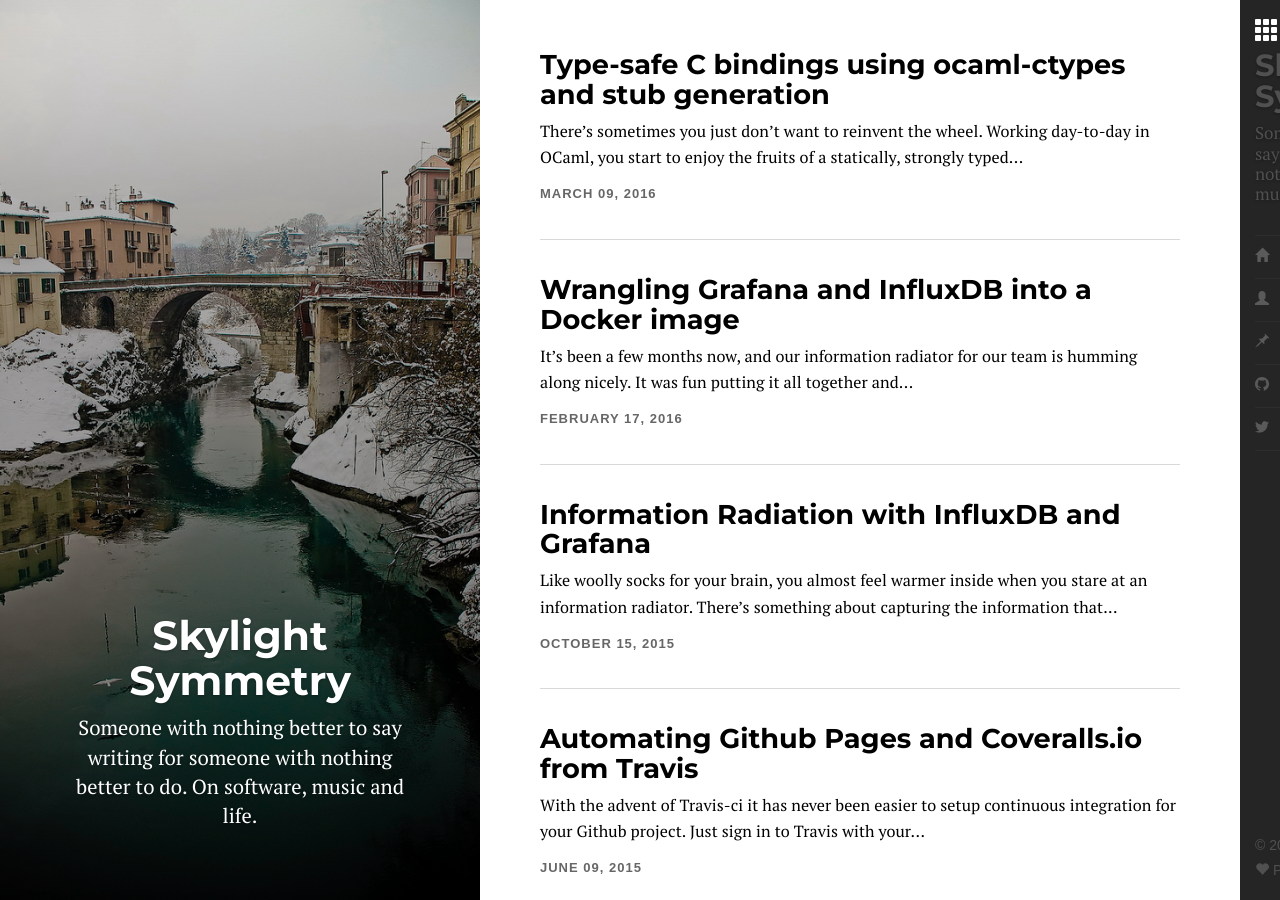
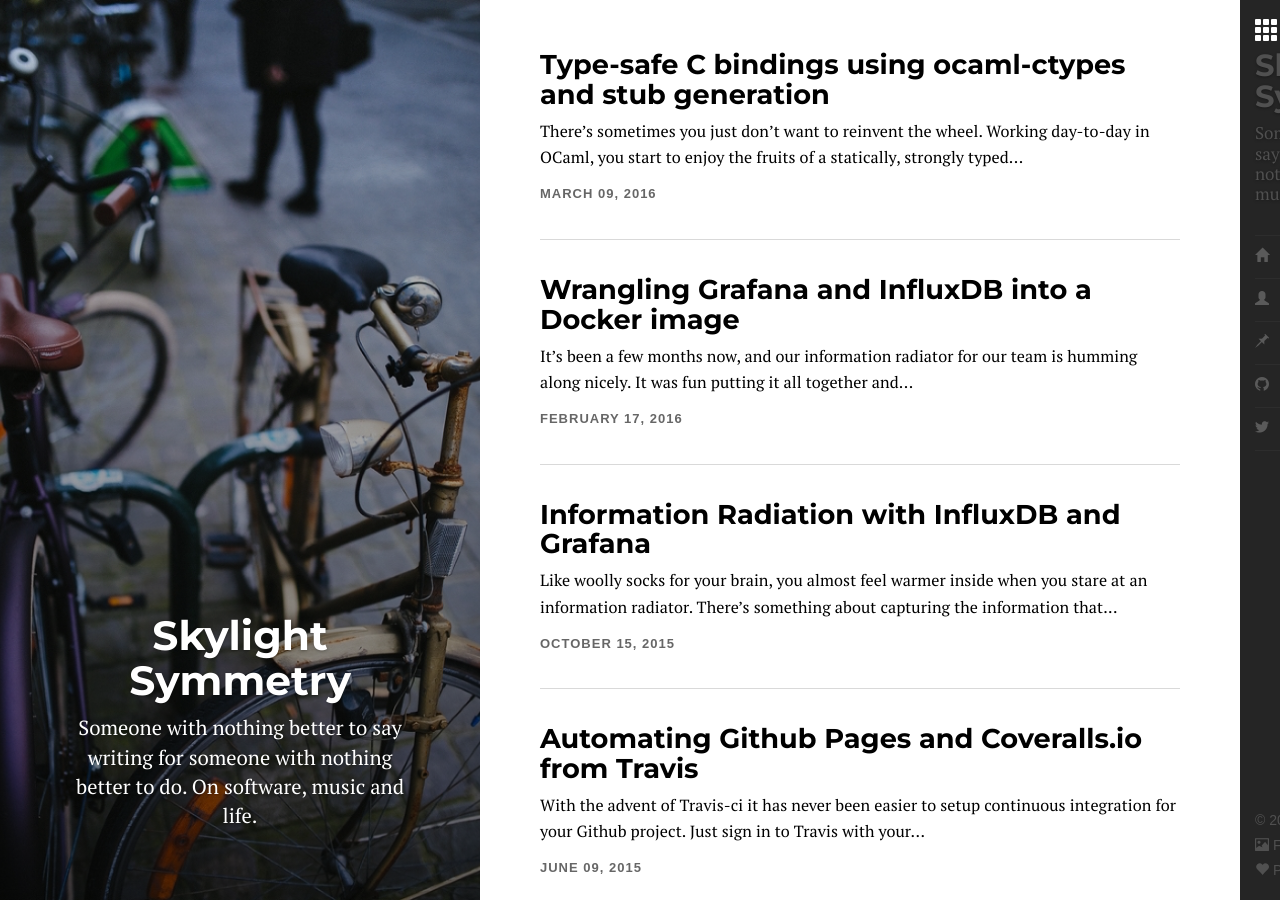
Before and after one commit to simonjbeaumont/simonjbeaumont.github.io, a Jekyll site: the page built from index.md, in a window 1280 px wide and 900 px high. Built offline with Jekyll 4.4.1, drawn with Linux system fonts in a browser that asks for light colours; nearby versions of some CDN libraries; some web fonts are replaced; library files that are not in the unit come from our copies; Markdown is read by kramdown in place of the engine named in the settings.

Commit message:
site: Update feature image on homepage
Signed-off-by: Si Beaumont <simon.beaumont@citrix.com>

```diff
--- a/_layouts/base.html
+++ b/_layouts/base.html
@@ -156,6 +156,11 @@
         <p>&copy; {{ site.time | date: '%Y' }} {{ site.title }}</p>
       </div>
       <div class="credits">
+        {% if page.image.credit %}
+        <p>
+        <span class="glyphicon glyphicon-picture"></span> Feature image by <a href="{{ page.image.credit_link }}">{{ page.image.credit }}</a>
+        </p>
+        {% endif %}
         <p>
           <span class="glyphicon glyphicon-heart"></span> Powered by <a href="https://jekyllrb.com">Jekyll</a>
         </p>
```
Also changed, not shown: index.md (+2 -0 lines), images/hero.jpg.
